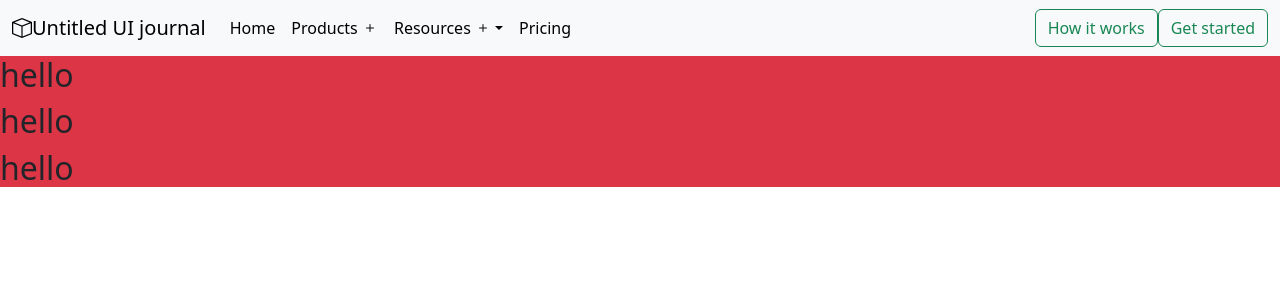
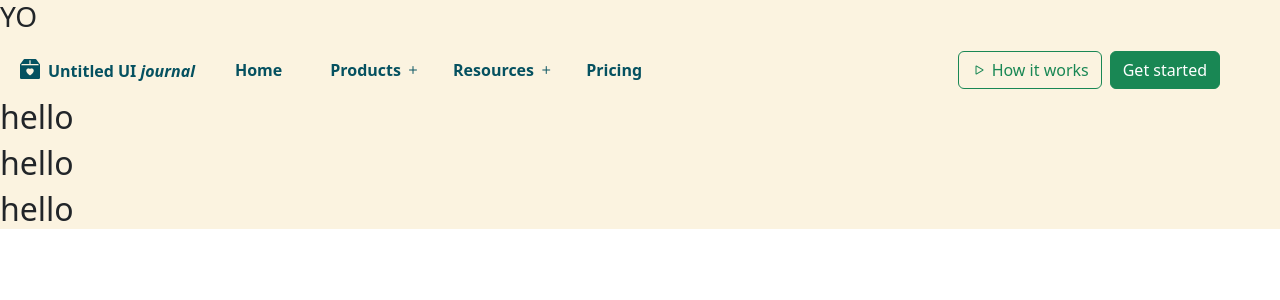
Before and after one commit to Harun8/blogUI, a React (Create React App) app: page / in a window 1280 px wide. Shown: the top 300 px of the page. Built offline with nearby package versions, Linux system fonts and the light colour scheme.

Commit message:
Added colors + styling to header

```diff
--- a/src/App.js
+++ b/src/App.js
@@ -1,12 +1,15 @@
 import logo from "./logo.svg";
-import "./App.css";
+import "../src/css/App.css";
 import Header from "./components/header";
 import React from "react";
 import "bootstrap/dist/css/bootstrap.css";
 
 function App() {
   return (
-    <body class="bg-danger">
+    <body class="p-color">
+      <div>
+        <h3>YO</h3>
+      </div>
       <div>
         <Header></Header>
         <div>
--- a/src/components/header.jsx
+++ b/src/components/header.jsx
@@ -1,14 +1,20 @@
 import React, { Component } from "react";
 import "bootstrap/dist/css/bootstrap.css";
 import "bootstrap-icons/font/bootstrap-icons.css";
+// import "../App.css";
+import "../css/header.css";
 
 const Header = () => {
   return (
-    <nav className="navbar  navbar-expand-lg bg-body-tertiary ">
-      <div className="container-fluid ">
-        <a className="navbar-brand" href="#">
-          <i class="bi bi-box"></i>
-          Untitled UI journal
+    <nav className=" p-color navbar  navbar-expand-lg   ">
+      <div className=" p-color  container-fluid mx-auto ">
+        <a className="navbar-brand " href="#">
+          <i class="mx-2 bi bi-box2-heart-fill text-info-emphasis"></i>
+          <span className="text-info-emphasis">
+            <b className="fs-6 ">
+              Untitled UI <i className="fs-6">journal</i>
+            </b>
+          </span>
         </a>
         <button
           className="navbar-toggler"
@@ -22,40 +28,51 @@ const Header = () => {
           <span className="navbar-toggler-icon"></span>
         </button>
         <div className="collapse navbar-collapse" id="navbarSupportedContent">
-          <ul className="navbar-nav me-auto mb-2 mb-lg-0">
+          <ul className="navbar-nav me-auto mb-2 mb-lg-0 gap-3">
             <li className="nav-item">
-              <a className="nav-link active" aria-current="page" href="#">
-                Home
+              <a
+                className="nav-link active text-info-emphasis mx-3"
+                aria-current="page"
+                href="#"
+              >
+                <b>Home </b>
               </a>
             </li>
             <li className="nav-item">
-              <a className="nav-link active" href="#">
-                Products <i class="bi bi-plus"></i>
+              <a className="nav-link active text-info-emphasis" href="#">
+                <b>
+                  Products <i class="bi bi-plus"></i>
+                </b>
               </a>
             </li>
             <li className="nav-item dropdown">
               <a
-                className="nav-link  active dropdown-toggle"
+                className="nav-link active  text-info-emphasis"
                 href="#"
                 role="button"
-                data-bs-toggle="dropdown"
-                aria-expanded="false"
               >
-                Resources <i class="bi bi-plus"></i>
+                <b>
+                  {" "}
+                  Resources <i class="bi bi-plus"></i>{" "}
+                </b>
               </a>
             </li>
             <li className="nav-item">
-              <a className="nav-link active" aria-current="page" href="#">
-                Pricing
+              <a
+                className="nav-link active text-info-emphasis"
+                aria-current="page"
+                href="#"
+              >
+                <b> Pricing</b>
               </a>
             </li>
           </ul>
-          <form className="d-flex" role="search">
-            <button className="btn btn-outline-success" type="button">
-              How it works
+          <form className="d-flex mx-5" role="search">
+            <button className="btn btn-outline-success mx-2" type="button">
+              <i class="bi bi-play"></i> How it works
             </button>
 
-            <button className="btn btn-outline-success" type="button">
+            <button className="btn btn-success " type="button">
               Get started
             </button>
           </form>
--- a/src/App.css
+++ b/src/css/App.css
@@ -1,5 +1,10 @@
-.body {
-  background-color: #61dafb;
+@import url("https://fonts.googleapis.com/css?family=Josefin+Sans");
+
+body {
+  font-family: "Prompt", regular;
+}
+.p-color {
+  background-color: #fbf3e0;
 }
 
 .App {
```
Also changed, not shown: src/css/header.css (added).
